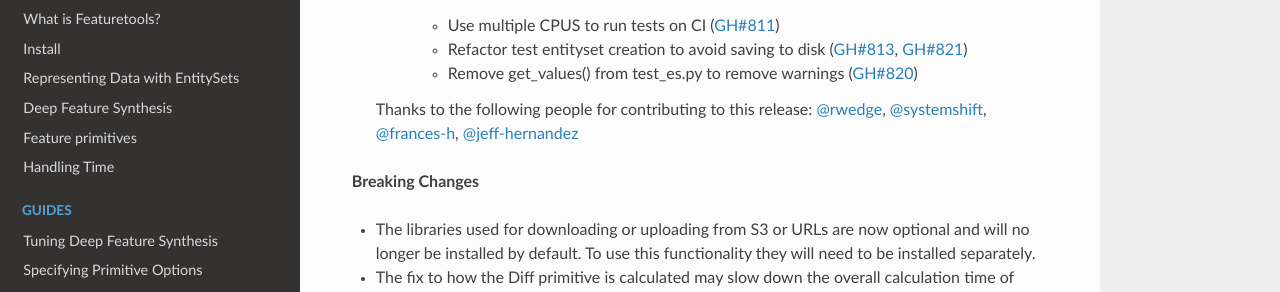
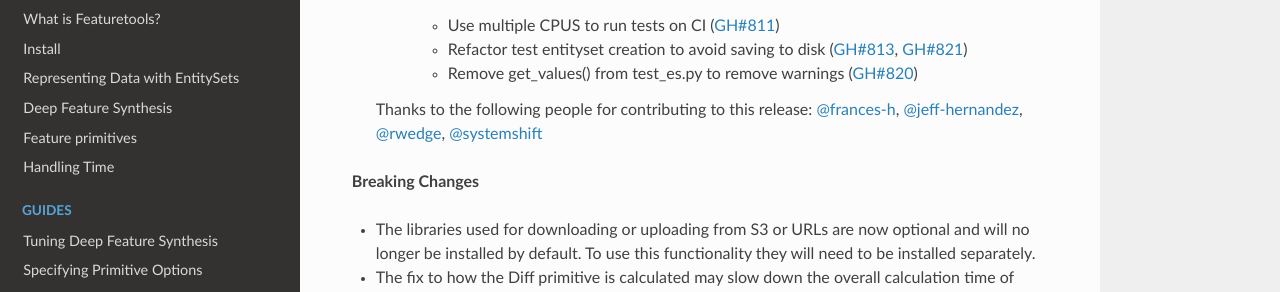
Before and after one commit to alteryx/featuretools, a Sphinx documentation site: the page built from docs/source/changelog.rst, in a window 1280 px wide and 900 px high, scrolled down 511 px. Shown: the part 158-450 px from the top of the window. Built offline with Sphinx 7.4.7 and the Read the Docs theme 2.0.0, drawn with Linux system fonts in a browser that asks for light colours; pages that are not in the unit, such as notebooks, are missing from menus.

Commit message:
alphabetize contributor list

```diff
--- a/docs/source/changelog.rst
+++ b/docs/source/changelog.rst
@@ -23,7 +23,7 @@
         * Remove get_values() from test_es.py to remove warnings (:pr:`820`)
 
     Thanks to the following people for contributing to this release:
-    :user:`rwedge`, :user:`systemshift`, :user:`frances-h`, :user:`jeff-hernandez`
+    :user:`frances-h`, :user:`jeff-hernandez`, :user:`rwedge`, :user:`systemshift`
 
 **Breaking Changes**
 
```
